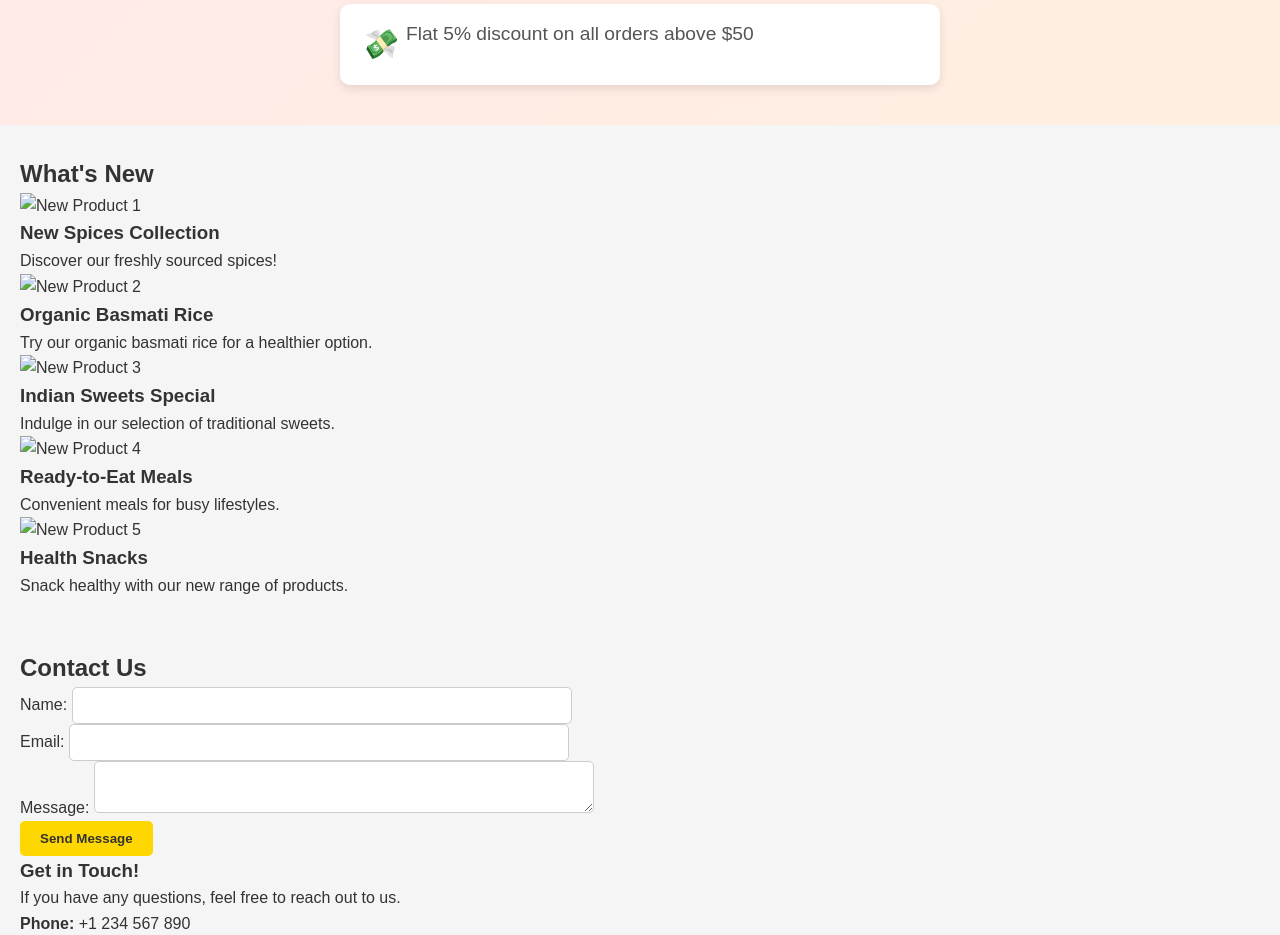
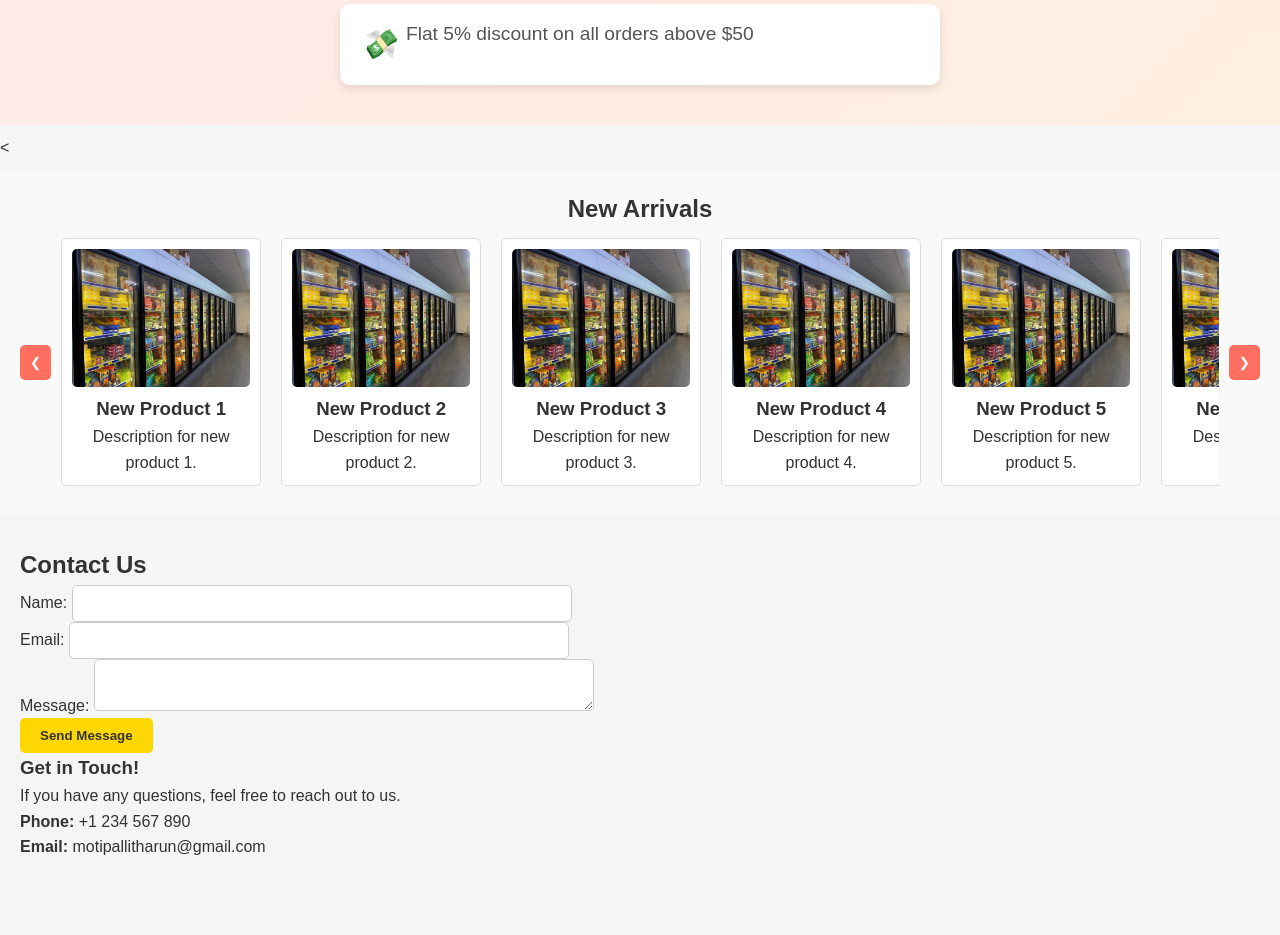
Before and after one commit to MotipalliTharun/bestindia, a plain HTML site: page index.html in a window 1280 px wide. Shown: the part 1620-2555 px from the top of the page. After the commit the page ends 2510 px from the top, so only its background shows below. Drawn offline with Linux system fonts and the light colour scheme.

Commit message:
third commit10

```diff
--- a/index.html
+++ b/index.html
@@ -98,36 +98,47 @@
         </div>
     </section>
     <!-- What's New Section -->
-<section id="whats-new">
-    <h2>What's New</h2>
-    <div class="whats-new-container">
-        <div class="new-item">
-            <img src="images/new-product1.jpg" alt="New Product 1">
-            <h3>New Spices Collection</h3>
-            <p>Discover our freshly sourced spices!</p>
+<<!-- New Products Section with Scrollable View -->
+<section id="new-products">
+    <h2>New Arrivals</h2>
+    <div class="product-container">
+        <button class="scroll-button left" aria-label="Scroll Left">&#10094;</button>
+        <div class="product-scroll-container">
+            <div class="product">
+                <img src="images/diary.jpg" alt="New Item 1">
+                <h3>New Product 1</h3>
+                <p>Description for new product 1.</p>
+            </div>
+            <div class="product">
+                <img src="images/diary.jpg" alt="New Item 2">
+                <h3>New Product 2</h3>
+                <p>Description for new product 2.</p>
+            </div>
+            <div class="product">
+                <img src="images/diary.jpg" alt="New Item 3">
+                <h3>New Product 3</h3>
+                <p>Description for new product 3.</p>
+            </div>
+            <div class="product">
+                <img src="images/diary.jpg" alt="New Item 4">
+                <h3>New Product 4</h3>
+                <p>Description for new product 4.</p>
+            </div>
+            <div class="product">
+                <img src="images/diary.jpg" alt="New Item 5">
+                <h3>New Product 5</h3>
+                <p>Description for new product 5.</p>
+            </div>
+            <div class="product">
+                <img src="images/diary.jpg" alt="New Item 6">
+                <h3>New Product 6</h3>
+                <p>Description for new product 6.</p>
+            </div>
         </div>
-        <div class="new-item">
-            <img src="images/new-product2.jpg" alt="New Product 2">
-            <h3>Organic Basmati Rice</h3>
-            <p>Try our organic basmati rice for a healthier option.</p>
-        </div>
-        <div class="new-item">
-            <img src="images/new-product3.jpg" alt="New Product 3">
-            <h3>Indian Sweets Special</h3>
-            <p>Indulge in our selection of traditional sweets.</p>
-        </div>
-        <div class="new-item">
-            <img src="images/new-product4.jpg" alt="New Product 4">
-            <h3>Ready-to-Eat Meals</h3>
-            <p>Convenient meals for busy lifestyles.</p>
-        </div>
-        <div class="new-item">
-            <img src="images/grocery1.jpg" alt="New Product 5">
-            <h3>Health Snacks</h3>
-            <p>Snack healthy with our new range of products.</p>
-        </div>
+        <button class="scroll-button right" aria-label="Scroll Right">&#10095;</button>
     </div>
 </section>
+
 
 
     <section id="contact">
--- a/styles.css
+++ b/styles.css
@@ -330,6 +330,25 @@ button:hover {
     color: #333;
     font-weight: 500;
 }
+/* Add the following styles if not already present */
+
+#new-products {
+    padding: 20px;
+    background-color: #f9f9f9; /* Light background color */
+    text-align: center; /* Center the text */
+}
+
+.product-scroll-container {
+    display: flex; /* Use flexbox for horizontal layout */
+    overflow-x: auto; /* Enable horizontal scrolling */
+    scroll-behavior: smooth; /* Smooth scrolling effect */
+    padding: 10px 0; /* Top and bottom padding */
+    gap: 20px; /* Space between products */
+    width: calc(100% - 60px); /* Full width minus button width */
+}
+
+/* Add other necessary styles for products if not already defined */
+
 
 /* Media Queries for Responsiveness */
 @media (max-width: 1200px) {
```
Also changed, not shown: main.js (+49 -0 lines).
